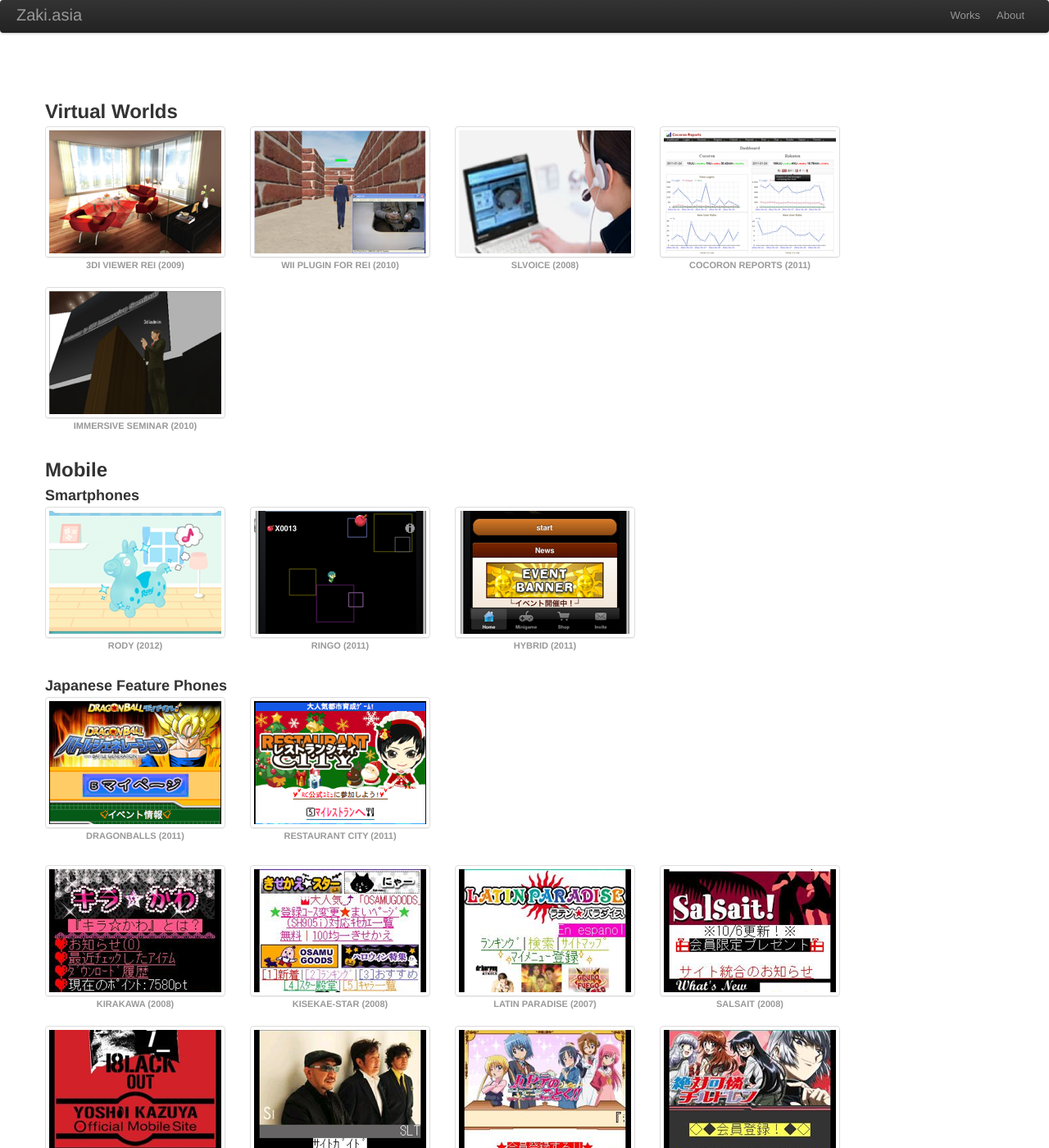
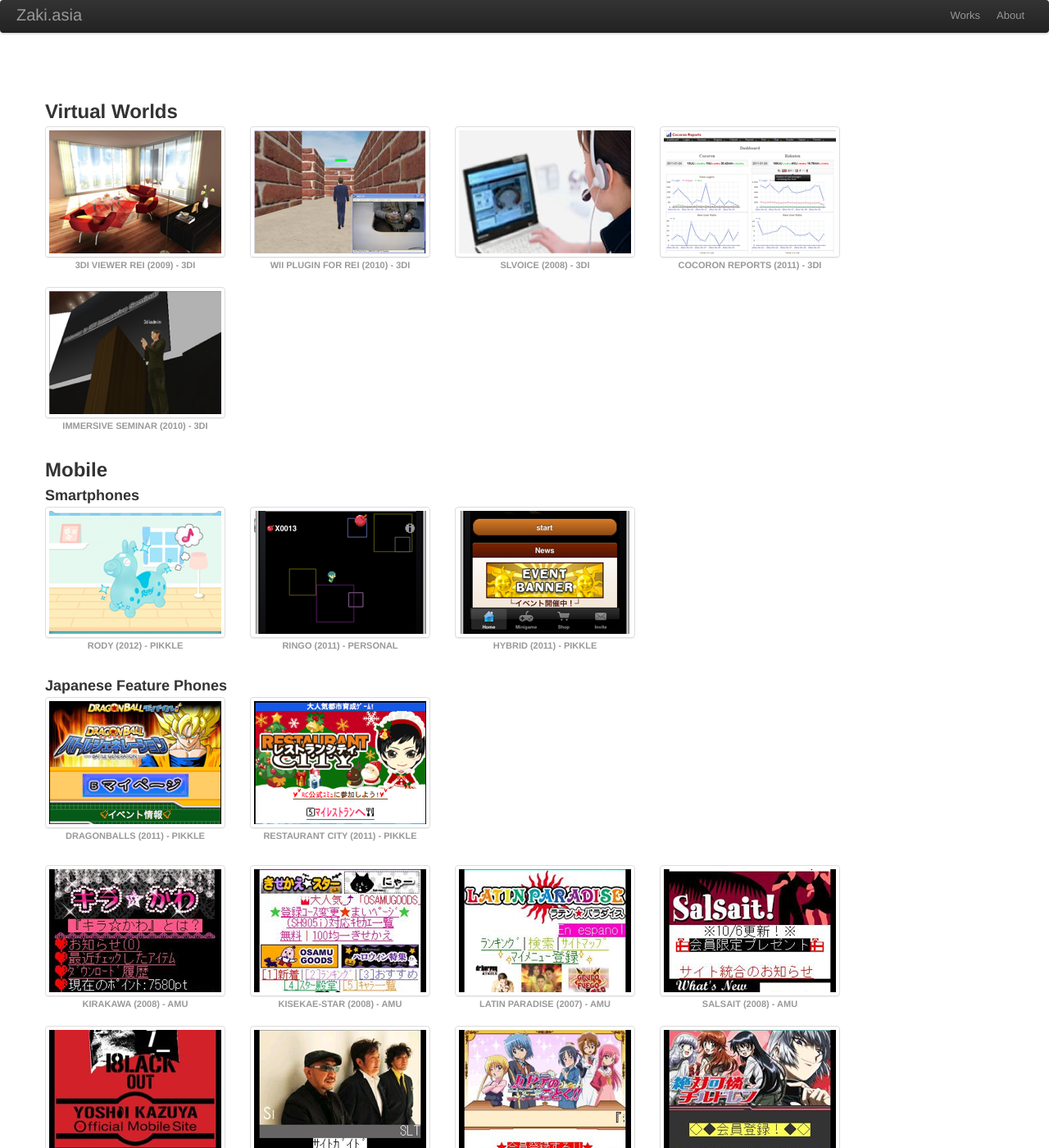
Before and after one commit to zaki/zaki.github.com, a Jekyll site: the page built from works/index.markdown, in a window 1280 px wide and 1400 px high. Shown: the whole window at 82% size. Built offline with Jekyll 4.4.1, drawn with Linux system fonts in a browser that asks for light colours; nearby versions of some CDN libraries; Markdown is read by kramdown in place of the engine named in the settings; some of the changed text lies outside the part shown.

Commit message:
Add lifelog to portfolio

```diff
--- a/works/index.markdown
+++ b/works/index.markdown
@@ -12,31 +12,31 @@
   <li>
     <a href="#3di-viewer-rei" data-toggle="modal">
       <img class="thumbnail" src="/images/portfolio/3di-openviewer.png" alt="" />
-      <h6 class="portfolio-label">3Di Viewer Rei (2009)</h6>
+      <h6 class="portfolio-label">3Di Viewer Rei (2009) - 3Di</h6>
     </a>
   </li>
   <li>
     <a href="#wii-plugin-rei" data-toggle="modal">
       <img class="thumbnail" src="/images/portfolio/3di-rei-wii.png" alt="" />
-      <h6 class="portfolio-label">Wii Plugin for Rei (2010)</h6>
+      <h6 class="portfolio-label">Wii Plugin for Rei (2010) - 3Di</h6>
     </a>
   </li>
   <li>
     <a href="#slvoice" data-toggle="modal">
       <img class="thumbnail" src="/images/portfolio/slvoice.png" alt="" />
-      <h6 class="portfolio-label">SLVoice (2008)</h6>
+      <h6 class="portfolio-label">SLVoice (2008) - 3Di</h6>
     </a>
   </li>
   <li>
     <a href="#cocoron-reports" data-toggle="modal">
       <img class="thumbnail" src="/images/portfolio/cocoron-reports.png" alt="" />
-      <h6 class="portfolio-label">Cocoron Reports (2011)</h6>
+      <h6 class="portfolio-label">Cocoron Reports (2011) - 3Di</h6>
     </a>
   </li>
   <li>
     <a href="#immersive-seminar" data-toggle="modal">
       <img class="thumbnail" src="/images/portfolio/immersive-seminar.png" alt="" />
-      <h6 class="portfolio-label">Immersive Seminar (2010)</h6>
+      <h6 class="portfolio-label">Immersive Seminar (2010) - 3Di</h6>
     </a>
   </li>
 </ul>
@@ -47,19 +47,19 @@
   <li>
     <a href="#rody" data-toggle="modal">
       <img class="thumbnail" src="/images/portfolio/rody.png" alt="" />
-      <h6 class="portfolio-label">Rody (2012)</h6>
+      <h6 class="portfolio-label">Rody (2012) - Pikkle</h6>
     </a>
   </li>
   <li>
     <a href="#ringo" data-toggle="modal">
       <img class="thumbnail" src="/images/portfolio/ringo-iphone.png" alt="" />
-      <h6 class="portfolio-label">Ringo (2011)</h6>
+      <h6 class="portfolio-label">Ringo (2011) - Personal</h6>
     </a>
   </li>
   <li>
     <a href="#hybrid" data-toggle="modal">
       <img class="thumbnail" src="/images/portfolio/hybrid.png" alt="" />
-      <h6 class="portfolio-label">Hybrid (2011)</h6>
+      <h6 class="portfolio-label">Hybrid (2011) - Pikkle</h6>
     </a>
   </li>
 </ul>
@@ -69,13 +69,13 @@
   <li>
     <a href="#dballs" data-toggle="modal">
       <img class="thumbnail" src="/images/portfolio/dballs.png" alt="" />
-      <h6 class="portfolio-label">Dragonballs (2011)</h6>
+      <h6 class="portfolio-label">Dragonballs (2011) - Pikkle</h6>
     </a>
   </li>
   <li>
     <a href="#restaurant-city" data-toggle="modal">
       <img class="thumbnail" src="/images/portfolio/rcm.png" alt="" />
-      <h6 class="portfolio-label">Restaurant City (2011)</h6>
+      <h6 class="portfolio-label">Restaurant City (2011) - Pikkle</h6>
     </a>
   </li>
 </ul>
@@ -83,55 +83,61 @@
   <li>
     <a href="#kirakawa" data-toggle="modal">
       <img class="thumbnail" src="/images/portfolio/kirakawa.png" alt="" />
-      <h6 class="portfolio-label">Kirakawa (2008)</h6>
+      <h6 class="portfolio-label">Kirakawa (2008) - AMU</h6>
     </a>
   </li>
   <li>
     <a href="#kisekae" data-toggle="modal">
       <img class="thumbnail" src="/images/portfolio/kisekae.png" alt="" />
-      <h6 class="portfolio-label">Kisekae-Star (2008)</h6>
+      <h6 class="portfolio-label">Kisekae-Star (2008) - AMU</h6>
     </a>
   </li>
   <li>
     <a href="#latepara" data-toggle="modal">
       <img class="thumbnail" src="/images/portfolio/latepara.png" alt="" />
-      <h6 class="portfolio-label">Latin Paradise (2007)</h6>
+      <h6 class="portfolio-label">Latin Paradise (2007) - AMU</h6>
     </a>
   </li>
   <li>
     <a href="#salsait" data-toggle="modal">
       <img class="thumbnail" src="/images/portfolio/salsa.png" alt="" />
-      <h6 class="portfolio-label">Salsait (2008)</h6>
+      <h6 class="portfolio-label">Salsait (2008) - AMU</h6>
     </a>
   </li>
   <li>
     <a href="#yoshii" data-toggle="modal">
       <img class="thumbnail" src="/images/portfolio/yoshii.png" alt="" />
-      <h6 class="portfolio-label">Yoshii Kazuya (2007)</h6>
+      <h6 class="portfolio-label">Yoshii Kazuya (2007) - AMU</h6>
     </a>
   </li>
   <li>
     <a href="#slt" data-toggle="modal">
       <img class="thumbnail" src="/images/portfolio/slt.png" alt="" />
-      <h6 class="portfolio-label">Sing Like Talking (2007)</h6>
+      <h6 class="portfolio-label">Sing Like Talking (2007) - AMU</h6>
     </a>
   </li>
   <li>
     <a href="#hayate" data-toggle="modal">
       <img class="thumbnail" src="/images/portfolio/hayate.png" alt="" />
-      <h6 class="portfolio-label">Hayate no Gotoku (2007)</h6>
+      <h6 class="portfolio-label">Hayate no Gotoku (2007) - AMU</h6>
     </a>
   </li>
   <li>
     <a href="#zchild" data-toggle="modal">
       <img class="thumbnail" src="/images/portfolio/zchild.png" alt="" />
-      <h6 class="portfolio-label">Zettai Karen Children (2008)</h6>
+      <h6 class="portfolio-label">Zettai Karen Children (2008) - AMU</h6>
     </a>
   </li>
 </ul>
 
 ## Personal
 <ul class="thumbnails">
+  <li>
+    <a href="#lifelog" data-toggle="modal">
+      <img class="thumbnail" src="/images/portfolio/lifelog.png" alt="" />
+      <h6 class="portfolio-label">Lifelog (2012)</h6>
+    </a>
+  </li>
   <li>
     <a href="#flock" data-toggle="modal">
       <img class="thumbnail" src="/images/portfolio/flock.png" alt="" />
@@ -347,9 +353,8 @@
   </div>
   <div class="modal-body">
     <p>
-      Hybrid is an iOS native wrapper around a browser game with native-only extensions,
-      such as In-app purchasing and email invites. In the end the project has never really
-      taken off.
+      Hybrid is a Pikkle project to create an iOS native wrapper around a browser game
+      with native-only extensions, such as In-app purchasing and email invites.
       <hr />
       <span class="label label-important">Objective-C</span>
       <span class="label label-important">Rails</span>
@@ -548,6 +553,22 @@
   </div>
 </div>
 
+<div id="lifelog" class="modal hide fade">
+  <div class="modal-header">
+    <button class="close" data-dismiss="modal">×</button>
+    <h3>Lifelog</h3>
+  </div>
+  <div class="modal-body">
+    <p>
+      My last 6 years visualized in commit messages, Social updates, emails and IMs sent.
+      <hr />
+      <span class="label label-important">Javascript</span>
+    </p>
+  </div>
+  <div class="modal-footer">
+  <a href="http://zaki.asia/lifelog" class="btn btn-primary">VIEW</a>
+  </div>
+</div>
 
 <div id="flock" class="modal hide fade">
   <div class="modal-header">
```
Also changed, not shown: other parts of works/index.markdown (+1 -1 lines), images/portfolio/lifelog.png (added).
